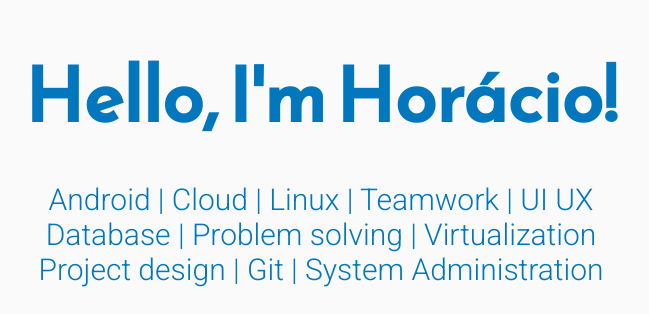
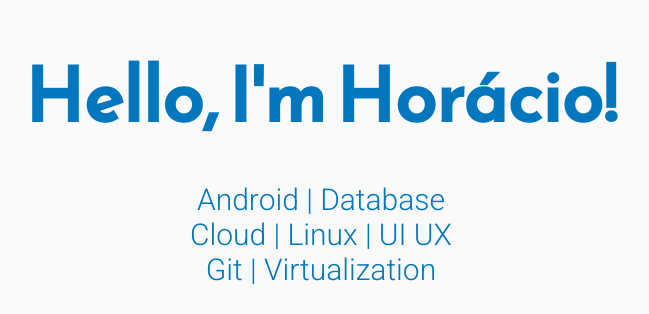
Before and after one commit to horaciocome1/horaciocome1.github.io, a plain HTML site: page index.html in a window 1280 px wide. Shown: the part 135-449 px from the top of the page, without its empty margins (319-968 px from the left). Drawn offline with Linux system fonts and the light colour scheme.

Commit message:
Update index.html

```diff
--- a/index.html
+++ b/index.html
@@ -27,9 +27,9 @@
 		<main>
 			<div class="intro">Hello, I'm Horácio!</div>
 			<div class="tagline">
-				Android | Cloud | Linux | Teamwork | UI UX
-				<br>Database | Problem solving | Virtualization
-				<br>Project design | Git | System Administration
+				Android | Database
+				<br>Cloud | Linux | UI UX
+				<br>Git  | Virtualization
 			</div>
 			<!-- Find your icons from here - https://fontawesome.com/icons?d=gallery&s=brands -->
 			<div class="icons-social">
```
